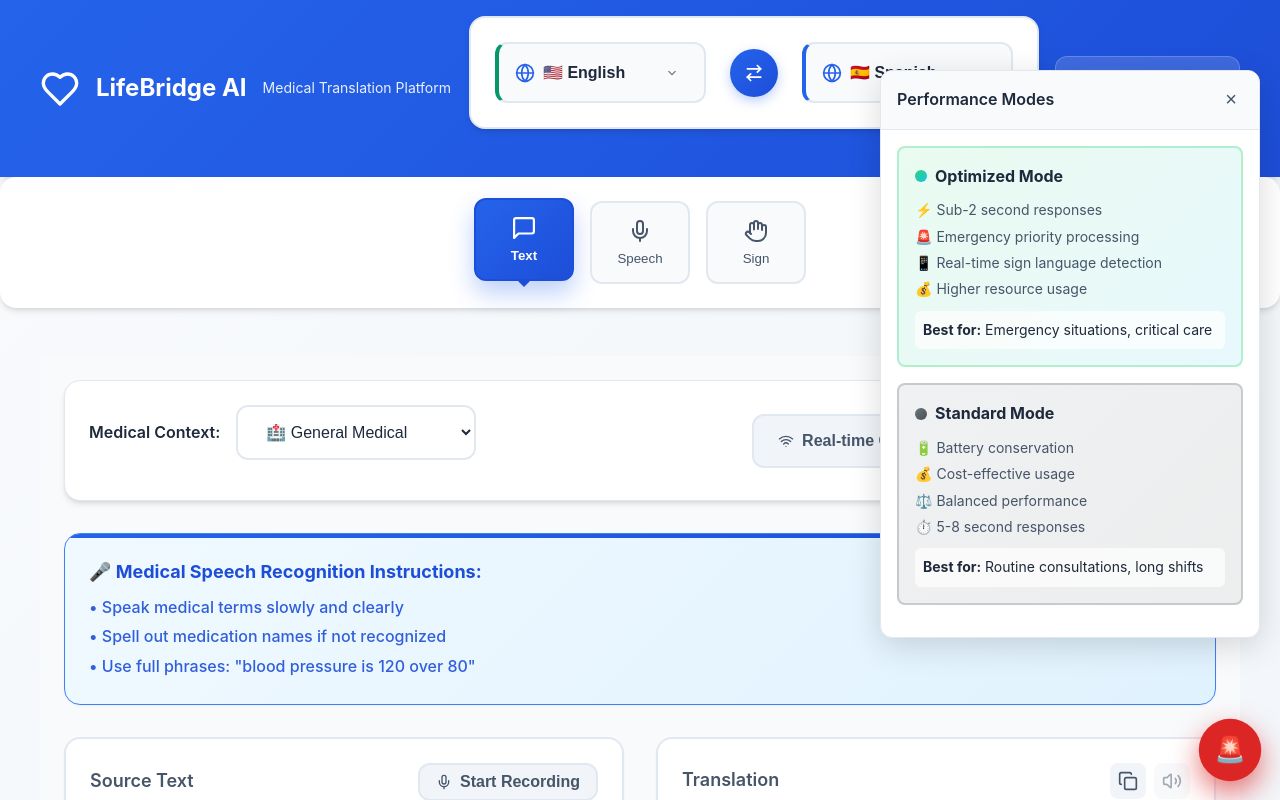
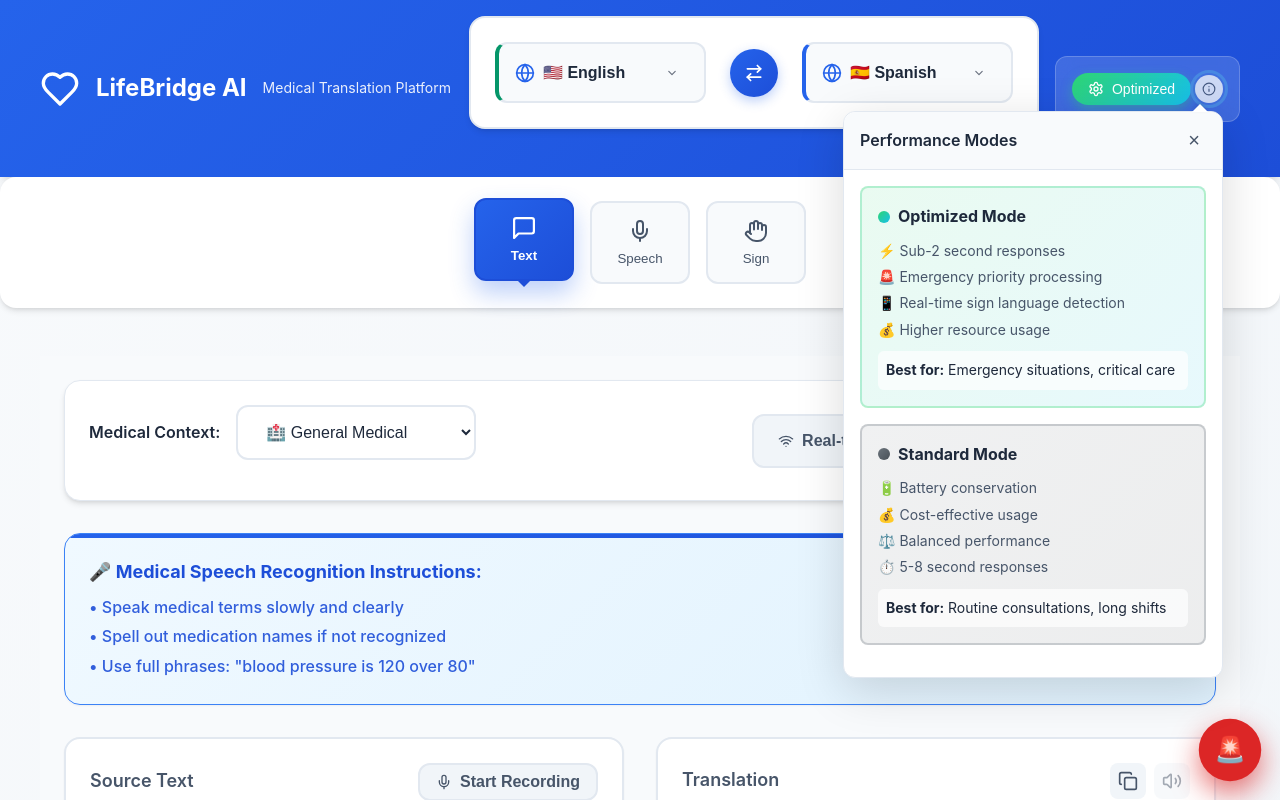
Before and after one commit to 20ns/LifeBridge, a React (Create React App) app in the folder frontend/: page / in a window 1280 px wide. Both pictures are taken after a click on the button 1209 px from the left and 88 px from the top of the page. Shown: the top 800 px of the page. Built offline with nearby package versions, Linux system fonts and the light colour scheme.

Commit message:
fixed the tool tip so it is relative to the button

```diff
--- a/frontend/src/App.css
+++ b/frontend/src/App.css
@@ -1372,16 +1372,30 @@ a:focus {
 
 /* Performance Tooltip */
 .performance-tooltip {
-  position: fixed;
-  top: 70px;
-  right: 20px;
+  position: absolute;
+  top: calc(100% + 12px);
+  right: 0;
   width: 380px;
   background: white;
   border-radius: var(--radius-lg);
-  box-shadow: 0 8px 32px rgba(0, 0, 0, 0.15);
+  box-shadow: 0 12px 48px rgba(0, 0, 0, 0.15);
   border: 1px solid var(--border-light);
   z-index: 999999;
   animation: tooltipFadeIn 0.2s ease-out;
+}
+
+/* Arrow pointing up to the info button */
+.performance-tooltip::before {
+  content: '';
+  position: absolute;
+  top: -8px;
+  right: 14px;
+  width: 0;
+  height: 0;
+  border-left: 8px solid transparent;
+  border-right: 8px solid transparent;
+  border-bottom: 8px solid white;
+  filter: drop-shadow(0 -2px 2px rgba(0, 0, 0, 0.1));
 }
 
 @keyframes tooltipFadeIn {
@@ -1518,13 +1532,21 @@ a:focus {
 @media (max-width: 768px) {
   .performance-tooltip {
     width: 320px;
-    right: 10px;
+    right: -50px;
+  }
+
+  .performance-tooltip::before {
+    right: 64px;
   }
 }
 
 @media (max-width: 480px) {
   .performance-tooltip {
     width: 280px;
-    right: 10px;
-  }
-}
+    right: -80px;
+  }
+
+  .performance-tooltip::before {
+    right: 94px;
+  }
+}
--- a/frontend/src/App.tsx
+++ b/frontend/src/App.tsx
@@ -4,11 +4,11 @@ import MultiModalInterface from './components/MultiModalInterface';
 import LanguageSelector from './components/LanguageSelector';
 import { Heart, Settings, Info } from 'lucide-react';
 
-function App() {
-  const [sourceLanguage, setSourceLanguage] = useState('en');
+function App() {  const [sourceLanguage, setSourceLanguage] = useState('en');
   const [targetLanguage, setTargetLanguage] = useState('es');
   const [performanceMode, setPerformanceMode] = useState<'standard' | 'optimized'>('optimized');
   const [showPerformanceTooltip, setShowPerformanceTooltip] = useState(false);
+  const [tooltipPosition, setTooltipPosition] = useState({ top: 0, right: 0 });
   const tooltipRef = useRef<HTMLDivElement>(null);
   const infoButtonRef = useRef<HTMLButtonElement>(null);
 
@@ -62,8 +62,7 @@ function App() {
               targetLanguage={targetLanguage}
               onSourceChange={setSourceLanguage}
               onTargetChange={setTargetLanguage}
-            />
-              <div className="performance-toggle">
+            />              <div className="performance-toggle">
               <button
                 className={`performance-btn ${performanceMode === 'optimized' ? 'active' : ''}`}
                 onClick={() => setPerformanceMode(performanceMode === 'optimized' ? 'standard' : 'optimized')}
@@ -75,7 +74,18 @@ function App() {
                 ref={infoButtonRef}
                 className="performance-info-btn"
                 onClick={(e) => {
-                  e.stopPropagation(); // Stop this click from being caught by the document listener
+                  e.stopPropagation();
+
+                  // Calculate tooltip position relative to button
+                  if (infoButtonRef.current) {
+                    const buttonRect = infoButtonRef.current.getBoundingClientRect();
+                    const newPosition = {
+                      top: buttonRect.bottom + 8, // 8px gap below button
+                      right: window.innerWidth - buttonRect.right // align right edge with button
+                    };
+                    setTooltipPosition(newPosition);
+                  }
+
                   setShowPerformanceTooltip(prevState => !prevState);
                 }}
                 title="Performance Mode Information"
@@ -83,16 +93,34 @@ function App() {
                 <Info size={14} />
               </button>
             </div>
-          </nav>
-        </div>
+          </nav>        </div>
       </header>
 
-      {/* Performance Mode Tooltip - Moved outside header for proper positioning */}
+      <main className="main-content" id="main-content" role="main">
+        <MultiModalInterface
+          sourceLanguage={sourceLanguage}
+          targetLanguage={targetLanguage}
+          onLanguageSwitch={handleLanguageSwitch}
+          performanceMode={performanceMode}        />
+      </main>
+
+      {/* Performance Mode Tooltip - Positioned dynamically outside all containers */}
       {showPerformanceTooltip && (
         <div
           className="performance-tooltip"
           ref={tooltipRef}
-          onClick={(e) => e.stopPropagation()} // Stop clicks inside the tooltip from closing it
+          onClick={(e) => e.stopPropagation()}
+          style={{
+            position: 'fixed',
+            top: `${tooltipPosition.top}px`,
+            right: `${tooltipPosition.right}px`,
+            zIndex: 999999,
+            width: '380px',
+            background: 'white',
+            borderRadius: '12px',
+            boxShadow: '0 12px 48px rgba(0, 0, 0, 0.15)',
+            border: '1px solid #e2e8f0'
+          }}
         >
           <div className="tooltip-header">
             <h4>Performance Modes</h4>
@@ -102,7 +130,8 @@ function App() {
             >
               ×
             </button>
-          </div>          <div className="tooltip-content">
+          </div>
+          <div className="tooltip-content">
             <div className="mode-comparison">
               <div className="mode-section optimized">
                 <div className="mode-title">
@@ -138,14 +167,7 @@ function App() {
             </div>
           </div>
         </div>
-      )}<main className="main-content" id="main-content" role="main">
-        <MultiModalInterface
-          sourceLanguage={sourceLanguage}
-          targetLanguage={targetLanguage}
-          onLanguageSwitch={handleLanguageSwitch}
-          performanceMode={performanceMode}
-        />
-      </main>
+      )}
 
       <footer className="app-footer">
         <div className="footer-content">
```
